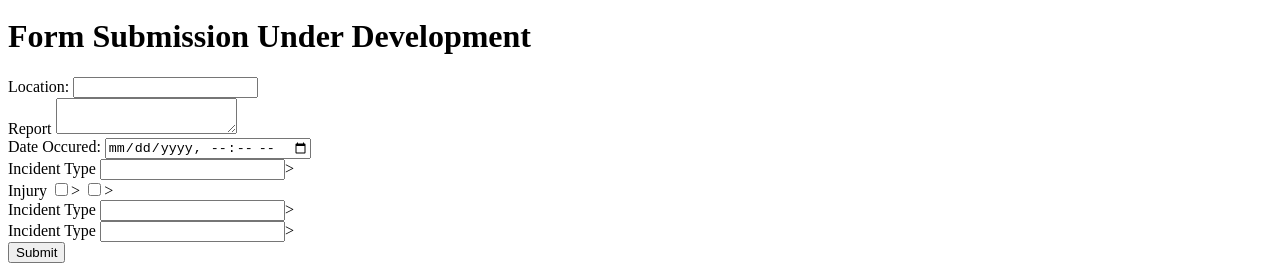
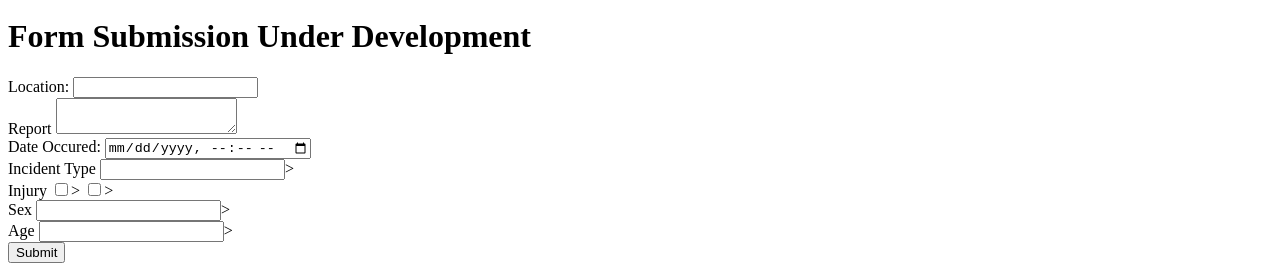
Before and after one commit to cproffi2/crashmaps, a website: page public/maps.ejs in a window 1280 px wide. Shown: the part 741-1004 px from the top of the page. Drawn offline with nearby package versions, Linux system fonts and the light colour scheme; some packages are replaced by stand-ins of ours; files that its build step writes are made by us from their sources; no server answers.

Commit message:
added additional fields

```diff
--- a/public/maps.ejs
+++ b/public/maps.ejs
@@ -122,11 +122,11 @@
 
         </div>
         <div>
-            <label for="sex">Incident Type</label>
+            <label for="sex">Sex</label>
             <input class="form-control" id="sex" name="sex">>
         </div>
         <div>
-            <label for="age">Incident Type</label>
+            <label for="age">Age</label>
             <input class="form-control" id="age" name="age">>
         </div>
 
```
